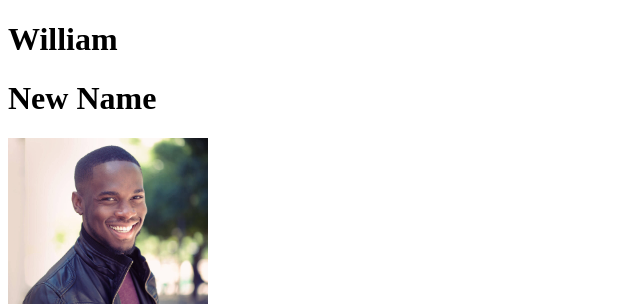
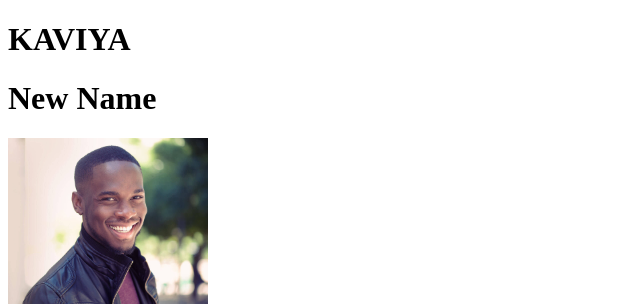
Before and after one commit to KaviyaBalaji28/Website, a plain HTML site: page index.html in a window 1280 px wide. Shown: the top 306 px of the page, 0-640 px from the left. Drawn offline with Linux system fonts and the light colour scheme.

Commit message:
added name

```diff
--- a/index.html
+++ b/index.html
@@ -6,7 +6,7 @@
     <title>My First Website</title>
 </head>
 <body>
-    <h1>William</h1>
+    <h1>KAVIYA</h1>
     <h1>New Name</h1>
     <img width="200px" src="Profile.jpg" alt="">
 <p>my profile text</p>
```
